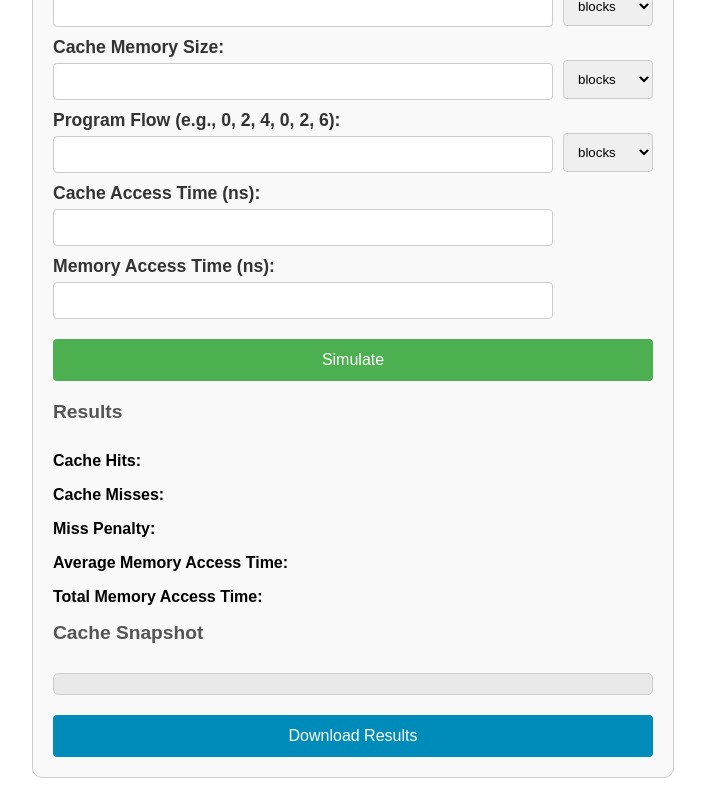
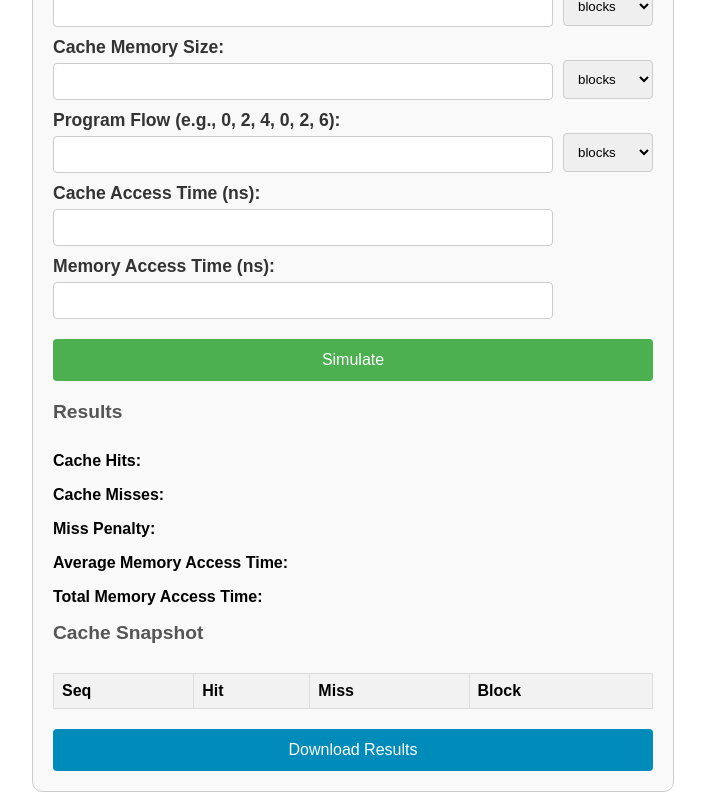
Before and after one commit to kaitiepiee/sp, a Next.js app: page / in a window 1280 px wide. Shown: the part 263-1063 px from the top of the page, without its empty margins (287-992 px from the left). Built offline with nearby package versions, Linux system fonts and the light colour scheme.

Commit message:
final changes for snapshot

```diff
--- a/pages/index.js
+++ b/pages/index.js
@@ -77,7 +77,18 @@ export default function Home() {
           <p id="average-access-time">Average Memory Access Time: </p>
           <p id="total-access-time">Total Memory Access Time: </p>
           <h2>Cache Snapshot</h2>
-          <pre id="cache-snapshot"></pre>
+          <table id="cache-snapshot-table">
+            <thead>
+                <tr>
+                    <th>Seq</th>
+                    <th>Hit</th>
+                    <th>Miss</th>
+                    <th>Block</th>
+                </tr>
+            </thead>
+            <tbody id="cache-snapshot-body">
+            </tbody>
+        </table>
           <button type="button" id="download-results">Download Results</button>
         </div>
       </div>
--- a/public/script.js
+++ b/public/script.js
@@ -2,6 +2,7 @@ if (typeof window !== 'undefined') {
     document.getElementById('simulate-button').addEventListener('click', simulateCache);
 
     function simulateCache() {
+        // Get input values
         const blockSize = parseInt(document.getElementById('block-size').value);
         const mainMemoryInput = document.getElementById('main-memory').value;
         const mainMemoryType = document.querySelector('#main-memory-type').value;
@@ -43,12 +44,10 @@ if (typeof window !== 'undefined') {
         // Determine main memory size
         const mainMemorySize = mainMemoryType === 'blocks'
             ? parseInt(mainMemoryInput)
-            // else convert to words
             : Math.ceil(parseInt(mainMemoryInput) / blockSize);
 
         const cacheMemorySize = cacheMemoryType === 'blocks'
             ? parseInt(cacheMemoryInput)
-            // else convert to words
             : Math.ceil(parseInt(cacheMemoryInput) / blockSize);
 
         let hits = 0;
@@ -57,33 +56,63 @@ if (typeof window !== 'undefined') {
 
         // Cache structure
         const cacheBlocks = cacheMemorySize;
-        const cacheData = new Array(cacheBlocks).fill(null);
-        const cacheTime = new Array(cacheBlocks).fill(0);
+        const cacheData = new Array(cacheBlocks).fill(null); // Cache blocks
+        const cacheTime = new Array(cacheBlocks).fill(0);    // LRU timestamps
 
-        programFlow.forEach(address => {
+        // Prepare for table update
+        let tableRows = [];
+
+        programFlow.forEach((address) => {
             let block = Math.floor(address / blockSize);
-            let index = cacheData.indexOf(block);
+            let cacheIndex = cacheData.indexOf(block-1);
+            let hitStatus = '';
+            let missStatus = '';
+            let blockNumber = '';
 
-            if (index !== -1) {
+            // Debugging
+            console.log('Address:', address);
+            console.log('Block:', block);
+            console.log('Cache Index:', cacheIndex);
+            console.log('Cache Data:', cacheData);
+            console.log('Cache Time:', cacheTime);
+
+            if (cacheIndex === -1) {
+                // Cache miss
+                missStatus = address;
+                misses++;
+                let lruIndex;
+                if (cacheData.every(block => block !== null)) {
+                  // Cache full, replace least recently used block
+                  lruIndex = cacheTime.indexOf(Math.min(...cacheTime));
+                } else {
+                  // Cache not full, find first empty slot
+                  lruIndex = cacheData.indexOf(null);
+                }
+                // Replace or add the block in the cache
+                cacheData[lruIndex] = block;
+                blockNumber = lruIndex;
+                cacheTime[lruIndex] = ++time;
+              } else {
                 // Cache hit
-                misses++;
-                cacheTime[index] = ++time;
-            } else {
-                // Cache miss
+                hitStatus = address;
+                blockNumber = '';
                 hits++;
-                if (cacheData.includes(null)) {
-                    // Cache not full, just add new block
-                    cacheData[cacheData.indexOf(null)] = block;
-                    cacheTime[cacheData.indexOf(block)] = ++time;
-                } else {
-                    // Cache full, replace least recently used block
-                    let lruIndex = cacheTime.indexOf(Math.min(...time));
-                    cacheData[lruIndex] = block;
-                    time[lruIndex] = ++time;
+                // Update the LRU timestamp for the current block
+                cacheTime[cacheIndex] = ++time;
               }
-            }
-            time++;
+
+            // Table for cache snapshot
+            tableRows.push(`
+                <tr>
+                    <td>${address}</td>
+                    <td>${hitStatus !== '' ? hitStatus : ''}</td>
+                    <td>${missStatus !== '' ? missStatus : ''}</td>
+                    <td>${blockNumber !== '' ? blockNumber : ''}</td>
+                </tr>
+            `);
         });
+
+        document.getElementById('cache-snapshot-body').innerHTML = tableRows.join('');
 
         // Calculations
         const totalAccesses = programFlow.length;
@@ -91,24 +120,16 @@ if (typeof window !== 'undefined') {
         const missRate = misses / totalAccesses;
         const missPenalty = cacheAccessTime + memoryAccessTime + memoryAccessTime + cacheAccessTime;
         const averageAccessTime = (hitRate * cacheAccessTime) + (missRate * missPenalty);
-        const totalAccessTime = (hits * blockSize *cacheAccessTime) +  (misses * blockSize * (memoryAccessTime+1)) + (misses * cacheAccessTime);
+        const totalAccessTime = (hits * blockSize * cacheAccessTime) + (misses * blockSize * (memoryAccessTime + 1)) + (misses * cacheAccessTime);
 
         // Display results
-        document.getElementById('hits').innerText = `Cache Hits: ${hits}`;
-        document.getElementById('misses').innerText = `Cache Misses: ${misses}`;
+        document.getElementById('hits').innerText = `Cache Hits: ${hits}/${totalAccesses}`;
+        document.getElementById('misses').innerText = `Cache Misses: ${misses}/${totalAccesses}`;
         document.getElementById('miss-penalty-output').innerText = `Miss Penalty = ${cacheAccessTime}ns + ${memoryAccessTime}ns + ${memoryAccessTime}ns + ${cacheAccessTime}ns = ${missPenalty}ns`;
         document.getElementById('average-access-time').innerText = `Average Memory Access Time = (${hitRate.toFixed(2)} * ${cacheAccessTime}ns) + (${missRate.toFixed(2)} * ${missPenalty}ns) = ${averageAccessTime.toFixed(2)}ns`;
-        document.getElementById('total-access-time').innerText = `Total access time = (${hits} * ${blockSize} *  ${cacheAccessTime}ns) + (${misses} * ${blockSize} * ${memoryAccessTime}ns +1ns) + (${misses} * ${cacheAccessTime}ns) = ${totalAccessTime.toFixed(2)}ns`;
-
-        // Display cache snapshot
-        let cacheSnapshot = cacheData.map((block, index) =>
-            `Block: ${block === null ? 'Empty' : block}, Time: ${cacheTime[index]}`
-        ).join('\n');
-        document.getElementById('cache-snapshot').innerText = cacheSnapshot;
+        document.getElementById('total-access-time').innerText = `Total access time = (${hits} * ${blockSize} * ${cacheAccessTime}ns) + (${misses} * ${blockSize} * ${memoryAccessTime}ns +1ns) + (${misses} * ${cacheAccessTime}ns) = ${totalAccessTime.toFixed(2)}ns`;
     }
-
     document.getElementById('download-results').addEventListener('click', downloadResults);
-
     function downloadResults() {
         let resultText = document.getElementById('output').innerText;
         let blob = new Blob([resultText], { type: 'text/plain' });
--- a/public/styles.css
+++ b/public/styles.css
@@ -120,3 +120,40 @@ select {
 #download-results:hover {
     background-color: #007B9E;
 }
+
+#cache-snapshot-table {
+    width: 100%;
+    border-collapse: collapse;
+    margin-top: 20px;
+  }
+
+  #cache-snapshot-table th, #cache-snapshot-table td {
+    padding: 8px;
+    text-align: left;
+    border: 1px solid #ddd;
+  }
+
+  #cache-snapshot-table th {
+    background-color: #f2f2f2;
+  }
+
+  #cache-snapshot-table tr:nth-child(even) {
+    background-color: #f9f9f9;
+  }
+
+  #cache-snapshot-table tr:hover {
+    background-color: #ddd;
+  }
+
+  table {
+    width: 100%;
+    border-collapse: collapse;
+    }
+    th, td {
+        border: 1px solid black;
+        padding: 8px;
+        text-align: center;
+    }
+    th {
+        background-color: #f2f2f2;
+    }
```
Lines whose indentation alone changed are shown as unchanged.
